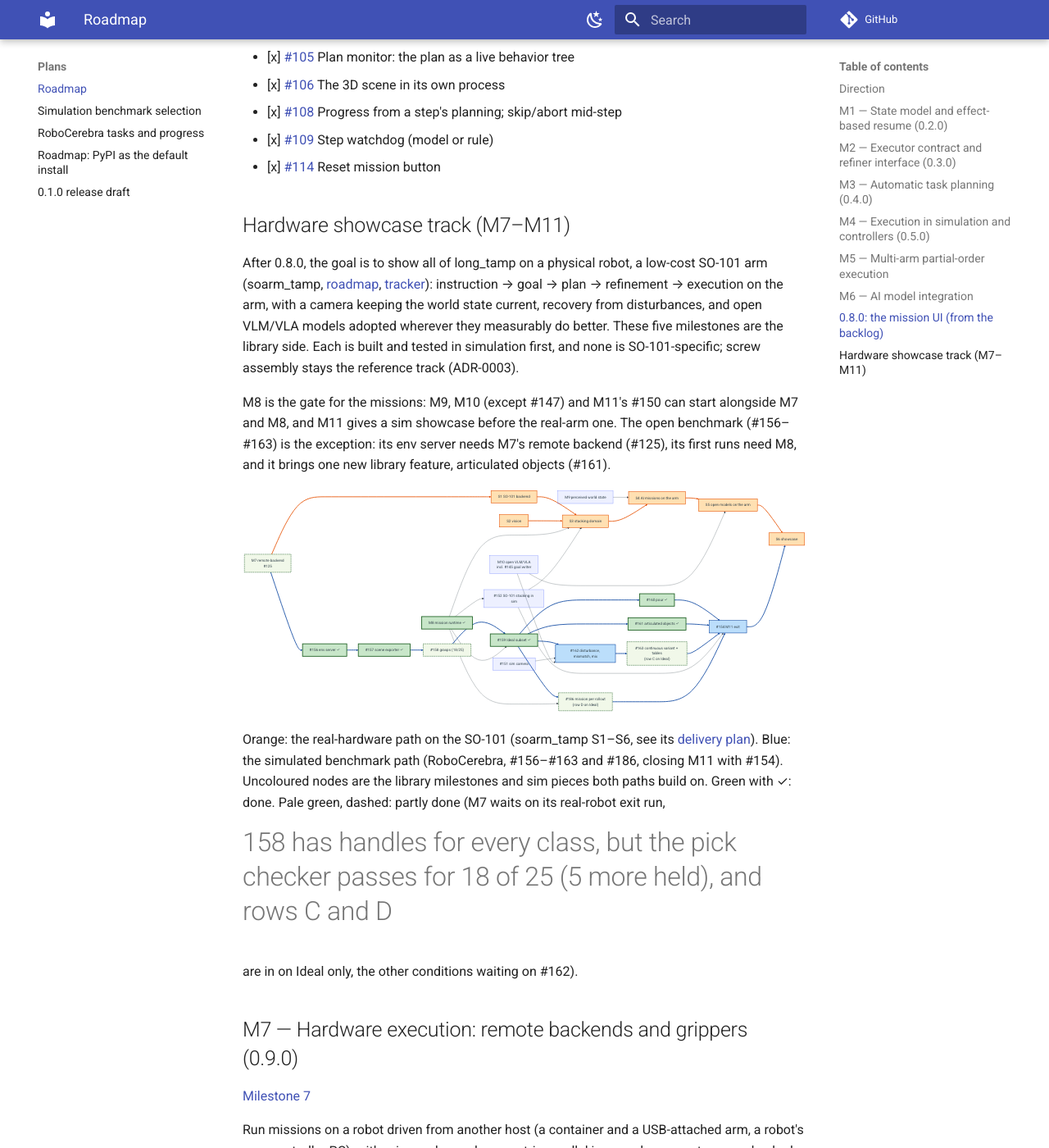
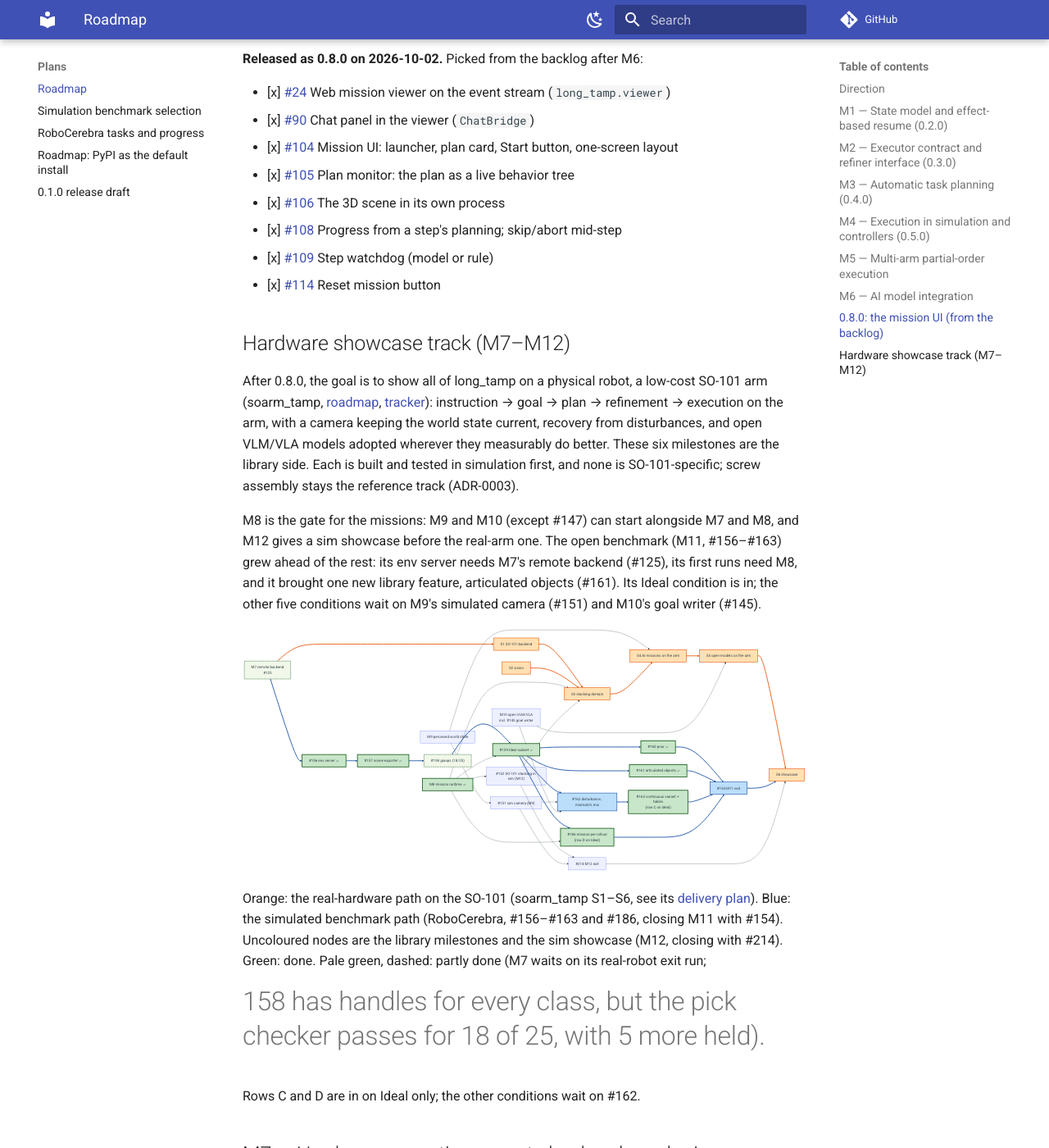
Before and after one commit to thanhndv212/long-tamp, an MkDocs documentation site: the page built from docs/plans/roadmap.md, in a window 1280 px wide and 1400 px high, scrolled down 3802 px. Shown: the whole window at 82% size. Built offline with MkDocs 1.6.1 and Material for MkDocs 9.7.7, drawn with Linux system fonts in a browser that asks for light colours; comment, search, counter and statistics services are not loaded; some of the changed text lies outside the part shown.

Commit message:
docs(roadmap): re-plan milestone versions and split M11 by progress
M8 closed on 2026-10-27, before M7, whose last item (#130) needs a real
SO-101 run; so M8 becomes the next minor, 0.9.0, and M7 0.10.0. A
milestone's version is now stated as a target, taken in the order the
gates pass.

M11 had grown two halves at different stages: the RoboCerebra benchmark
(14 issues closed, Ideal in for rows A, C and D) and the SO-101 sim
showcase (not started). They are now M11 (benchmark, 0.13.0) and M12
(sim showcase, 0.14.0, exit test #214). #151, the simulated camera, moves
to M9, whose exit test needs it.

````diff
--- a/docs/plans/roadmap.md
+++ b/docs/plans/roadmap.md
@@ -9,6 +9,12 @@
 [milestones](https://github.com/thanhndv212/long-tamp/milestones)). This page is the
 overview; issue status on GitHub is authoritative. Tick an item here when its issue
 closes.
+
+**Versions:** the version in a milestone's title is a target. Each milestone whose gate
+passes is the next minor release, in the order the gates pass; when milestones finish out
+of order, the next one released takes the next minor and the targets after it shift
+(re-planned on 2026-11-10: M8 finished before M7, so M8 is 0.9.0 and M7 0.10.0, and M11
+was split into the benchmark, M11, and the SO-101 sim showcase, M12).
 
 ## Direction
 
@@ -153,20 +159,22 @@
 - [x] [#109](https://github.com/thanhndv212/long-tamp/issues/109) Step watchdog (model or rule)
 - [x] [#114](https://github.com/thanhndv212/long-tamp/issues/114) Reset mission button
 
-## Hardware showcase track (M7–M11)
+## Hardware showcase track (M7–M12)
 
 After 0.8.0, the goal is to show all of long_tamp on a physical robot, a low-cost SO-101
 arm (soarm_tamp, [roadmap](https://github.com/thanhndv212/soarm_tamp/blob/main/docs/roadmap.md),
 [tracker](https://github.com/thanhndv212/soarm_tamp/issues/32)): instruction → goal → plan →
 refinement → execution on the arm, with a camera keeping the world state current, recovery
 from disturbances, and open VLM/VLA models adopted wherever they measurably do better.
-These five milestones are the library side. Each is built and tested in simulation first,
+These six milestones are the library side. Each is built and tested in simulation first,
 and none is SO-101-specific; screw assembly stays the reference track (ADR-0003).
 
-M8 is the gate for the missions: M9, M10 (except #147) and M11's #150 can start alongside M7 and
-M8, and M11 gives a sim showcase before the real-arm one. The open benchmark (#156–#163) is the
-exception: its env server needs M7's remote backend (#125), its first runs need M8, and it
-brings one new library feature, articulated objects (#161).
+M8 is the gate for the missions: M9 and M10 (except #147) can start alongside M7 and M8, and
+M12 gives a sim showcase before the real-arm one. The open benchmark (M11, #156–#163) grew
+ahead of the rest: its env server needs M7's remote backend (#125), its first runs need M8,
+and it brought one new library feature, articulated objects (#161). Its Ideal condition is
+in; the other five conditions wait on M9's simulated camera (#151) and M10's goal writer
+(#145).
 
 ```mermaid
 flowchart LR
@@ -174,8 +182,8 @@
   M8[M8 mission runtime ✓]
   M9[M9 perceived world state]
   M10[M10 open VLM/VLA<br/>incl. #145 goal writer]
-  CAM["#151 sim camera"]
-  SIM["#152 SO-101 stacking in sim"]
+  CAM["#151 sim camera (M9)"]
+  SIM["#152 SO-101 stacking in sim (M12)"]
   R1["#156 env server ✓"]
   R2["#157 scene exporter ✓"]
   R3["#158 grasps (18/25)"]
@@ -186,6 +194,7 @@
   R8["#163 continuous variant + tables<br/>(row C on Ideal)"]
   R9["#186 mission per rollout<br/>(row D on Ideal)"]
   X["#154 M11 exit"]
+  X2["#214 M12 exit"]
   S1[S1 SO-101 backend]
   S2[S2 vision]
   S3[S3 stacking domain]
@@ -222,14 +231,17 @@
   R4 --> R9
   M8 --> R9
   R9 --> X
+  CAM --> X2
+  X2 --> S6
+  M9 --> CAM
   classDef hw fill:#ffe0b2,stroke:#e65100,stroke-width:2px,color:#000
   classDef bench fill:#bbdefb,stroke:#0d47a1,stroke-width:2px,color:#000
   class S1,S2,S3,S4,S5,S6 hw
   class R1,R2,R3,R4,R5,R6,R7,R8,R9,X bench
   classDef done fill:#c8e6c9,stroke:#1b5e20,stroke-width:3px,color:#000
   classDef partial fill:#f1f8e9,stroke:#1b5e20,stroke-width:2px,stroke-dasharray:5 3,color:#000
-  class M8,R1,R2,R4,R5,R6 done
-  class M7,R3,R8,R9 partial
+  class M8,R1,R2,R4,R5,R6,R8,R9 done
+  class M7,R3 partial
   linkStyle 16,17,18,22,23,25 stroke:#e65100,stroke-width:3px
   linkStyle 0,1,2,3,5,6,7,10,11,12,13,26,27,29 stroke:#0d47a1,stroke-width:3px
 ```
@@ -237,12 +249,12 @@
 Orange: the real-hardware path on the SO-101 (soarm_tamp S1–S6, see its
 [delivery plan](https://github.com/thanhndv212/soarm_tamp/blob/main/docs/roadmap.md#delivery-plan)).
 Blue: the simulated benchmark path (RoboCerebra, #156–#163 and #186, closing M11 with #154).
-Uncoloured nodes are the library milestones and sim pieces both paths build on.
-Green with ✓: done. Pale green, dashed: partly done (M7 waits on its real-robot exit run,
-#158 has handles for every class, but the pick checker passes for 18 of 25 (5 more held), and rows C and D
-are in on Ideal only, the other conditions waiting on #162).
+Uncoloured nodes are the library milestones and the sim showcase (M12, closing with #214).
+Green: done. Pale green, dashed: partly done (M7 waits on its real-robot exit run;
+#158 has handles for every class, but the pick checker passes for 18 of 25, with 5 more held).
+Rows C and D are in on Ideal only; the other conditions wait on #162.
 
-## M7 — Hardware execution: remote backends and grippers (0.9.0)
+## M7 — Hardware execution: remote backends and grippers (0.10.0)
 
 [Milestone 7](https://github.com/thanhndv212/long-tamp/milestone/7)
 
@@ -258,9 +270,9 @@
 
 **Exit test:** a mission runs through `RemoteBackend` on the SO-101 (cube pick-and-place, 10 runs, soarm_tamp S1) and the screw assembly runs through it in MuJoCo.
 
-## M8 — Mission runtime as a library (0.10.0)
+## M8 — Mission runtime as a library (0.9.0)
 
-**Done; milestone closed 2026-10-27, not yet released.**
+**Done; milestone closed 2026-10-27. Next release, 0.9.0** (with the RoboCerebra Ideal results of M11 so far).
 
 [Milestone 8](https://github.com/thanhndv212/long-tamp/milestone/8)
 
@@ -287,6 +299,7 @@
 - [ ] [#138](https://github.com/thanhndv212/long-tamp/issues/138) Planning scene from observed poses
 - [ ] [#139](https://github.com/thanhndv212/long-tamp/issues/139) Object drift check and replan
 - [ ] [#140](https://github.com/thanhndv212/long-tamp/issues/140) Reconcile observation with belief
+- [ ] [#151](https://github.com/thanhndv212/long-tamp/issues/151) Simulated camera, rendered views and marker poses (moved from M11: the exit test below needs it)
 - [ ] [#141](https://github.com/thanhndv212/long-tamp/issues/141) M9 exit test, object moved mid-mission in MuJoCo
 
 **Exit test:** with a simulated camera in MuJoCo, an object moved mid-mission triggers a replan; 10/10 seeds complete or escalate cleanly.
@@ -307,17 +320,15 @@
 
 **Exit test:** a benchmark report in MuJoCo with an adoption decision per role (keeping the baseline is a valid outcome).
 
-## M11 — Simulation showcase and open benchmark
+## M11 — Open benchmark: RoboCerebra (0.13.0)
 
 [Milestone 11](https://github.com/thanhndv212/long-tamp/milestone/11)
 
-The sim half of the showcase, ahead of the real arm: the SO-101 stacking mission end to end in MuJoCo (language goals, simulated camera, disturbances, recovery), runnable by anyone without the hardware, plus an adapter to an open simulated benchmark so long_tamp is measured against published methods. The stacking domain is written once here and reused on the real arm by soarm_tamp S3. Gated on M8; the benchmark also needs #125.
+An adapter to an open simulated benchmark, so long_tamp is measured against published methods. Gated on M8 and #125. Until 2026-11-10 this milestone also held the SO-101 sim showcase; that is now M12.
 
 - [x] [#150](https://github.com/thanhndv212/long-tamp/issues/150) Choose the open simulated benchmark
-- [ ] [#151](https://github.com/thanhndv212/long-tamp/issues/151) Simulated camera, rendered views and marker poses
-- [ ] [#152](https://github.com/thanhndv212/long-tamp/issues/152) SO-101 tabletop stacking in MuJoCo
 - [ ] [#153](https://github.com/thanhndv212/long-tamp/issues/153) Open benchmark adapter and baseline runs
-- [ ] [#154](https://github.com/thanhndv212/long-tamp/issues/154) M11 exit test, sim showcase and benchmark results
+- [ ] [#154](https://github.com/thanhndv212/long-tamp/issues/154) M11 exit test, RoboCerebra results for all six conditions
 
 **Benchmark: RoboCerebra** (NeurIPS 2025 D&B, chosen in #150; comparison in [sim-benchmark-selection.md](sim-benchmark-selection.md)). It is long-horizon (about 9
 subtasks per task) and scores random disturbances and plan–observation mismatch, which is
@@ -329,15 +340,15 @@
 - [x] [#156](https://github.com/thanhndv212/long-tamp/issues/156) R1 Env server behind the remote backend protocol (needs #125)
 - [x] [#157](https://github.com/thanhndv212/long-tamp/issues/157) R2 MuJoCo model → URDF/SRDF scene exporter
 - [ ] [#158](https://github.com/thanhndv212/long-tamp/issues/158) R3 Grasp handle library for the benchmark's object classes
-      (handles for all 25 classes; 14 of 25 picked and 4 more held but unregistrable, PR #180)
+      (handles for all 25 classes; 18 of 25 picked and 5 more held; the plate's edge pinch is past 150 steps and moka_pot has no handle that plans)
 - [x] [#159](https://github.com/thanhndv212/long-tamp/issues/159) R4 Goal translator, in-hand start state, OSC_POSE tracker; Ideal subset (needs M8)
 - [x] [#160](https://github.com/thanhndv212/long-tamp/issues/160) R5 Pour action
 - [x] [#161](https://github.com/thanhndv212/long-tamp/issues/161) R6 Articulated objects: drawers, doors, knobs
       (rows A, C and D on Ideal: R12–R14, every fixture step supported)
 - [ ] [#162](https://github.com/thanhndv212/long-tamp/issues/162) R7 Disturbance, mismatch and mix conditions (needs #151, #145)
-- [ ] [#163](https://github.com/thanhndv212/long-tamp/issues/163) R8 Continuous variant and results tables
+- [x] [#163](https://github.com/thanhndv212/long-tamp/issues/163) R8 Continuous variant and results tables
       (row C on Ideal in: 83.0% by Eq. 1; the other conditions wait on #162)
-- [ ] [#186](https://github.com/thanhndv212/long-tamp/issues/186) R9 Whole-task planning on `long_tamp.mission` (row D)
+- [x] [#186](https://github.com/thanhndv212/long-tamp/issues/186) R9 Whole-task planning on `long_tamp.mission` (row D)
       (row D on Ideal in: 81.2% by Eq. 1; follow-ups #187 place on an object done, #188 flat-object grasp, #189 held start in collision, #190 tracker stall)
 
 The first number to publish is the Ideal condition on pick/in/on subtasks (#156 → #159, about
@@ -362,7 +373,18 @@
 `…-r13-ideal-hpp-continuous.json`, `…-r14-ideal-hpp-mission.json`; these also take in
 #158, #188, #190, #194 and #195). The other five conditions (#162) are the critical path to the full table.
 
-**Exit test:** 20 SO-101 sim missions from language instructions with the simulated camera and injected disturbances complete or escalate cleanly; RoboCerebra results for all six conditions committed with seeds (privileged state, simulated camera, continuous variant); a recorded video.
+**Exit test:** RoboCerebra results for all six conditions committed with seeds (rows A privileged state, B simulated camera, C continuous variant), each with an assumptions table and compared with the published numbers.
+
+## M12 — SO-101 simulation showcase (0.14.0)
+
+[Milestone 12](https://github.com/thanhndv212/long-tamp/milestone/12)
+
+The sim half of the showcase, ahead of the real arm: the SO-101 stacking mission end to end in MuJoCo (language goals, simulated camera, disturbances, recovery), runnable by anyone without the hardware. The stacking domain is written once here and reused on the real arm by soarm_tamp S3. Split out of M11 on 2026-11-10. Needs M9 (#151, #141); uses M10's roles where they are in, rule fallbacks otherwise, so it may well pass before M10 and M11 (see **Versions** above).
+
+- [ ] [#152](https://github.com/thanhndv212/long-tamp/issues/152) SO-101 tabletop stacking in MuJoCo
+- [ ] [#214](https://github.com/thanhndv212/long-tamp/issues/214) M12 exit test, 20 SO-101 sim missions and a video
+
+**Exit test:** 20 SO-101 sim missions from language instructions with the simulated camera and injected disturbances complete or escalate cleanly; a recorded video.
 
 ## Backlog (not scheduled)
 
````
Also changed, not shown: other parts of docs/plans/roadmap.md (+1 -1 lines).
